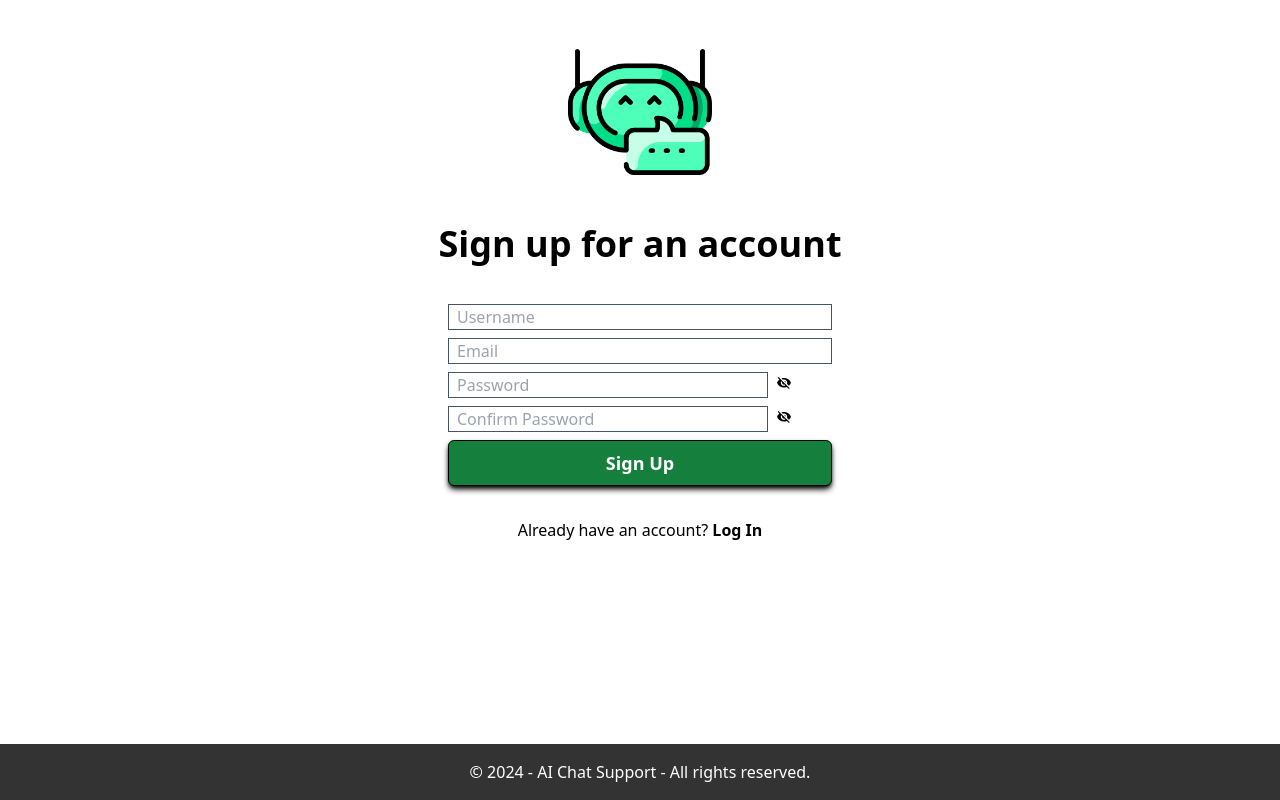
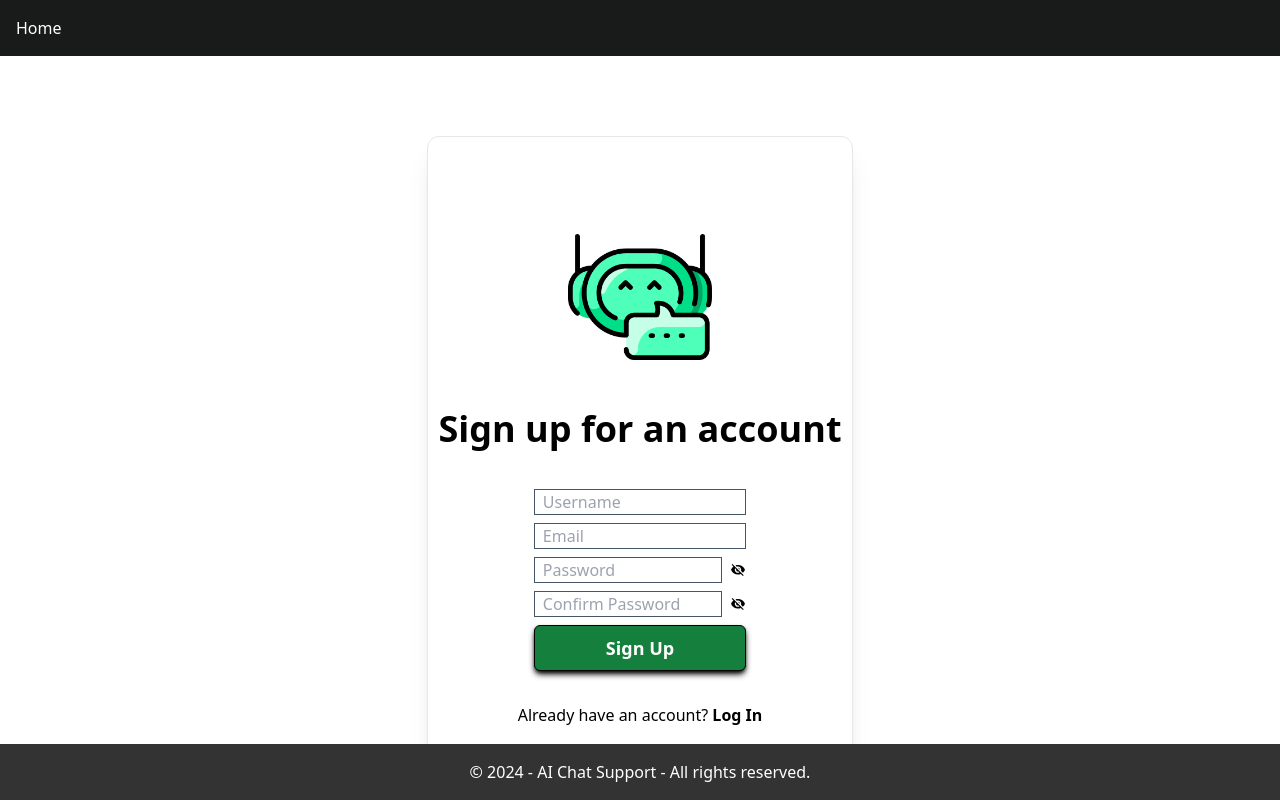
Before and after one commit to IntermediaDesigns/ai-customer-support, a Next.js app: page /signup in a window 1280 px wide. Built offline with nearby package versions, Linux system fonts and the light colour scheme; no server answers.

Commit message:
chore: Update landing page layout and styles

```diff
--- a/app/components/Frontpage.jsx
+++ b/app/components/Frontpage.jsx
@@ -4,8 +4,8 @@ export default function Frontpage() {
   return (
     <>
       <section className="flex flex-col items-center justify-center gap-6">
-        <div className="flex flex-col items-center justify-center text-center">
-          <div className="flex gap-6 justify-center items-center text-white bg-black w-full py-6">
+        <div className="flex flex-col items-center justify-center text-center w-full">
+          <div className="flex gap-6 justify-center items-center text-white bg-chatarea w-full py-6 flex-wrap text-wrap">
             <img
               className="h-36"
               src="robot-light.png"
@@ -13,16 +13,17 @@ export default function Frontpage() {
             />
             <h1 className="text-8xl font-extrabold">AI Chat Support</h1>
           </div>
-          <h3 className="text-3xl font-semibold py-4">
+          <div className="flex flex-col items-center justify-center gap-6 border border-solid border-gray-200 shadow-xl w-3/4 py-12 rounded-xl mt-48 lg:max-w-4xl">
+            <h3 className="text-3xl font-semibold py-2 w-3/4">
               Never Lose a Word: Save Your Chats with Ease.
             </h3>
-          <p className="text-xl w-1/2">
+            <p className="text-xl w-3/4 lg:w-1/2">
               Simplify your conversations with our AI chatbot, a smart chatbot
-            that not only engages in meaningful dialogues but also allows you to
-            save and revisit your chats anytime. Perfect for tracking important
-            discussions, notes, or personal reflections with ease.
+              that not only engages in meaningful dialogues but also allows you
+              to save and revisit your chats anytime. Perfect for tracking
+              important discussions, notes, or personal reflections with ease.
             </p>
-        </div>
+
             <div className="flex gap-4">
               <button className="font-bold text-white text-lg border border-black shadow-md shadow-black bg-green-700 px-4 py-2 rounded-md w-32">
                 <a id="navBtn" href="/login">
@@ -35,6 +36,8 @@ export default function Frontpage() {
                 </a>
               </button>
             </div>
+          </div>
+        </div>
       </section>
     </>
   );
--- a/app/components/Login.jsx
+++ b/app/components/Login.jsx
@@ -37,7 +37,8 @@ export default function Login({ searchParams }) {
 
   return (
     <>
-      <div className="flex flex-col items-center justify-center gap-8">
+    <nav id="navLinks"><a href="/">Home</a></nav>
+      <div className="flex flex-col items-center justify-center gap-8 border border-solid border-gray-200 shadow-xl w-1/3 rounded-xl py-12 mt-20 ml-auto mr-auto">
         <img
           className="h-36 mt-10"
           src="robot-dark.png"
@@ -60,9 +61,9 @@ export default function Login({ searchParams }) {
             onChange={(e) => setUsername(e.target.value)}
             required
           />
-          <div>
+          <div className="flex">
             <input
-              className="border border-slate-600 px-2 w-5/6 mr-2"
+              className="border border-slate-600 px-2 w-full mr-2"
               type={pwVisible ? "text" : "password"}
               name="password"
               id="password"
--- a/app/components/Signup.jsx
+++ b/app/components/Signup.jsx
@@ -39,7 +39,8 @@ export default function Signup() {
 
   return (
     <>
-      <div className="flex flex-col items-center justify-center gap-8">
+    <nav id="navLinks"><a href="/">Home</a></nav>
+      <div className="flex flex-col items-center justify-center gap-8 border border-solid border-gray-200 shadow-xl w-1/3 rounded-xl py-12 mt-20 ml-auto mr-auto">
         <img
           className="h-36 mt-10"
           src="robot-dark.png"
@@ -71,9 +72,9 @@ export default function Signup() {
             onChange={(e) => setEmail(e.target.value)}
             required
           />
-          <div className="w-full">
+          <div className="flex">
             <input
-              className="border border-slate-600 px-2 w-5/6 mr-2"
+              className="border border-slate-600 px-2 w-full mr-2"
               type={pw1Visible ? "text" : "password"}
               name="password"
               id="password"
@@ -92,9 +93,9 @@ export default function Signup() {
               {pw1Visible ? <FaEye /> : <IoMdEyeOff />}
             </button>
           </div>
-          <div className="w-full">
+          <div className="flex">
             <input
-              className="border border-slate-600 px-2 w-5/6 mr-2"
+              className="border border-slate-600 px-2 w-full mr-2"
               type={pw2Visible ? "text" : "password"}
               name="confirmPassword"
               id="confirmPassword"
```
Lines whose indentation alone changed are shown as unchanged.
